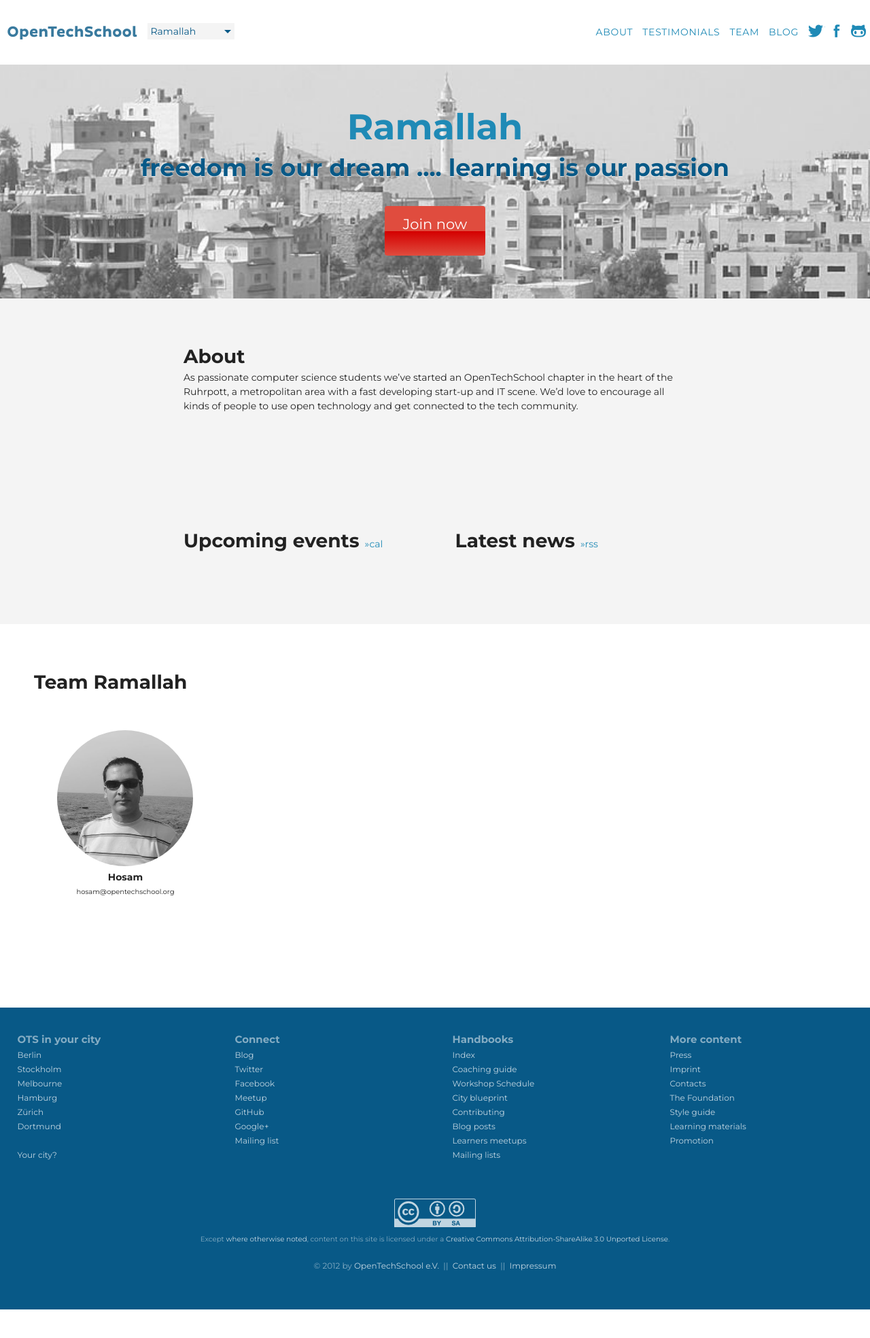
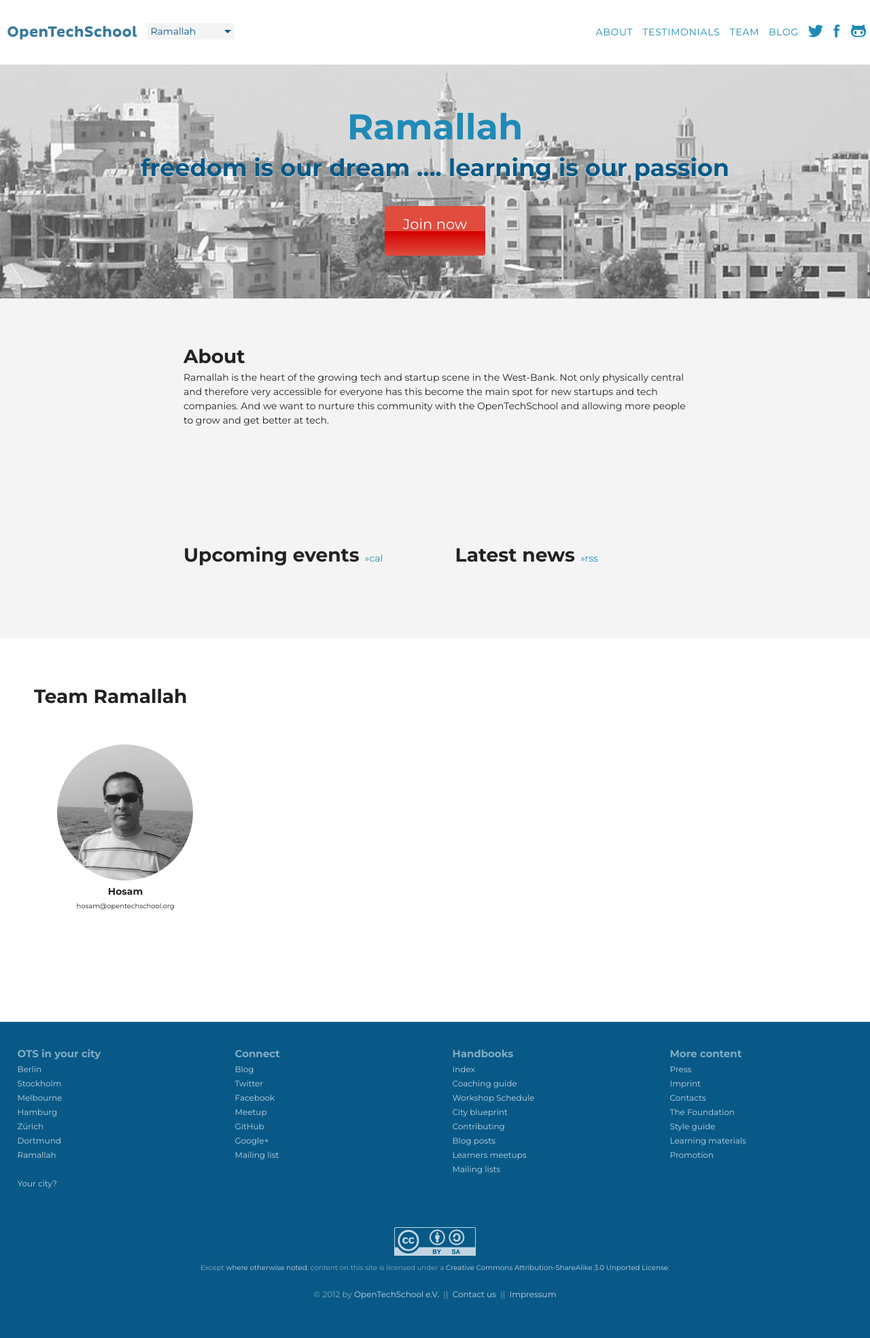
Before and after one commit to OpenTechSchool/www.opentechschool.org, a Jekyll site: the page built from ramallah/index.md, in a window 1280 px wide. Shown: the whole page at 68% size. Built offline with Jekyll 4.4.1, drawn with Linux system fonts in a browser that asks for light colours; nearby versions of some CDN libraries; before the commit the page ends 1926 px from its top, so only the background shows below that.

Commit message:
more content and link the ramallah chapter

```diff
--- a/_includes/_footer.html
+++ b/_includes/_footer.html
@@ -22,6 +22,9 @@
             </li>
             <li>
               <a href="/dortmund/" title="Dortmund, Germany">Dortmund</a>
+            </li>
+            <li>
+              <a href="/ramallah/" title="Ramallah, West-Bank">Ramallah</a>
             </li>
             <li>&nbsp;</li>
             <li>
--- a/_includes/_main_nav.html
+++ b/_includes/_main_nav.html
@@ -36,6 +36,9 @@
           <li>
             <a tabindex="-1" href="/dortmund/" title="Dortmund, Germany">Dortmund</a>
           </li>
+          <li>
+            <a tabindex="-1" href="/ramallah/" title="Ramallah, West-Bank">Ramallah</a>
+          </li>
         </ul>
       </div>
     </div>
--- a/ramallah/index.md
+++ b/ramallah/index.md
@@ -5,7 +5,7 @@
 tagline: "freedom is our dream .... learning is our passion"
 rss_feed: ramallah
 meetupcom_group: opentechschool-ramallah
-about: "As passionate computer science students we’ve started an OpenTechSchool chapter in the heart of the Ruhrpott, a metropolitan area with a fast developing start-up and IT scene. We’d love to encourage all kinds of people to use open technology and get connected to the tech community."
+about: "Ramallah is the heart of the growing tech and startup scene in the West-Bank. Not only physically central and therefore very accessible for everyone has this become the main spot for new startups and tech companies. And we want to nurture this community with the OpenTechSchool and allowing more people to grow and get better at tech. "
 ---
 
 
--- a/sass/imports/_city.scss
+++ b/sass/imports/_city.scss
@@ -52,7 +52,6 @@
 .site_header_ramallah {
   background-image: url(../images/bg_ramallah.jpg);
   background-position: 50% 0%;
-  background-size: 105%;
 }
 
 .site_header_zurich {
--- a/stylesheets/screen.css
+++ b/stylesheets/screen.css
@@ -924,17 +924,16 @@
 .site_header_ramallah {
   background-image: url(../images/bg_ramallah.jpg);
   background-position: 50% 0%;
-  background-size: 105%;
 }
 
-/* line 58, ../sass/imports/_city.scss */
+/* line 57, ../sass/imports/_city.scss */
 .site_header_zurich {
   background-image: url(../images/bg_zurich.jpg);
   background-position: 30% 5%;
   background-size: 105%;
 }
 
-/* line 64, ../sass/imports/_city.scss */
+/* line 63, ../sass/imports/_city.scss */
 .site_header_about {
   height: 600px;
   background-size: 1300px;
```
Also changed, not shown: imprint.md (+2 -0 lines).
